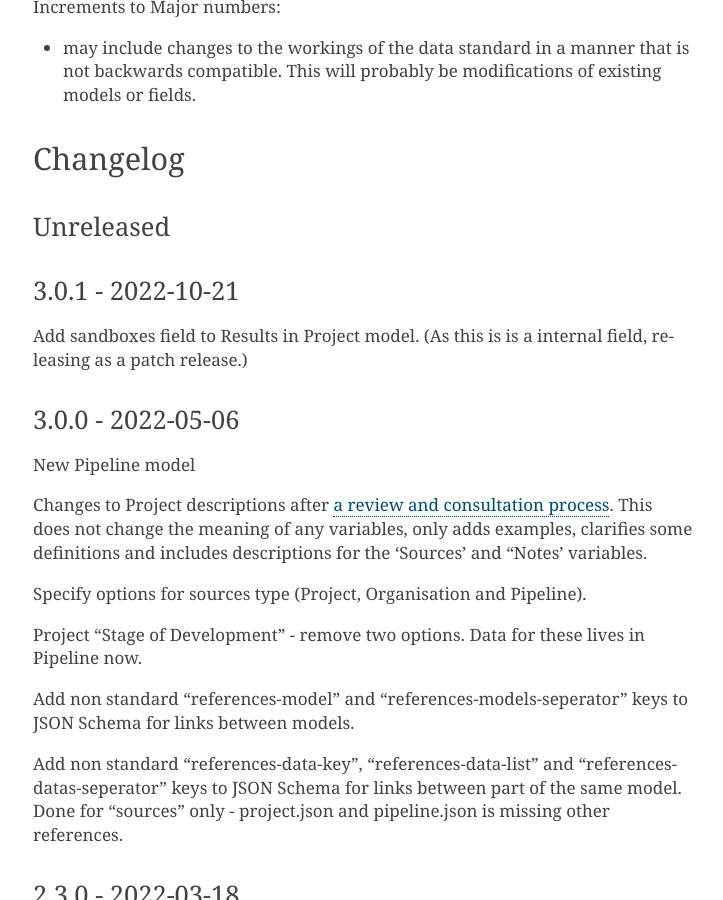
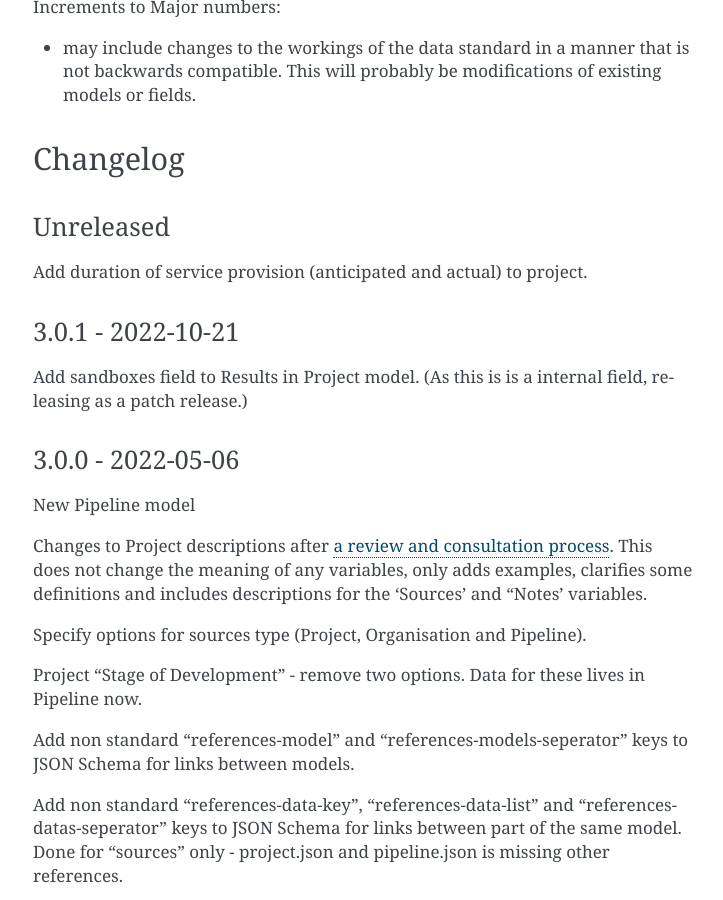
Before and after one commit to INDIGO-Initiative/indigo-data-standard, a Sphinx documentation site: the page built from docs/versions_changelog.rst, in a window 1280 px wide and 900 px high, scrolled down 544 px. Shown: the whole window, without its empty margins (387-1110 px from the left). Built offline with Sphinx 7.4.7, drawn with Linux system fonts in a browser that asks for light colours.

Commit message:
schema: Add duration of service provision to project.

```diff
--- a/docs/versions_changelog.rst
+++ b/docs/versions_changelog.rst
@@ -27,6 +27,8 @@ Changelog
 
 Unreleased
 ~~~~~~~~~~
+
+Add duration of service provision (anticipated and actual) to project.
 
 3.0.1 - 2022-10-21
 ~~~~~~~~~~~~~~~~~~
```
Also changed, not shown: 1 other file.
